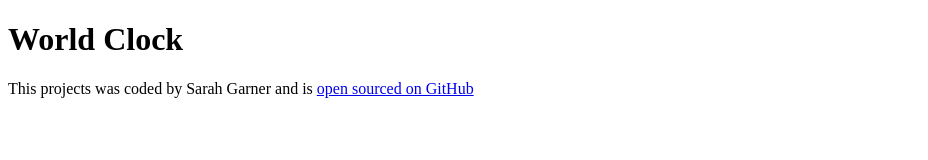
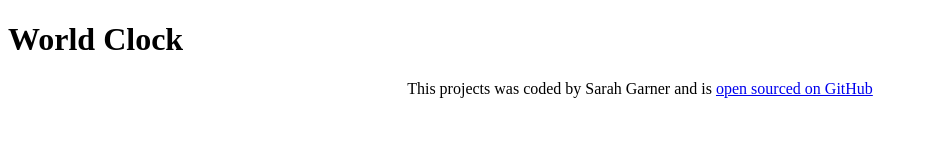
Before and after one commit to Sgarner13/WorldClock, a plain HTML site: page index.html in a window 1280 px wide. Shown: the whole page, without its empty margins (0-928 px from the left). Drawn offline with nearby package versions, Linux system fonts and the light colour scheme.

Commit message:
added GitHub link HTML and centred footer in CSS

```diff
--- a/index.html
+++ b/index.html
@@ -14,7 +14,9 @@
 
     <footer>
       This projects was coded by Sarah Garner and is
-      <a href="#" target="_blank"> open sourced on GitHub</a>
+      <a href="https://github.com/Sgarner13/WorldClock" target="_blank">
+        open sourced on GitHub</a
+      >
     </footer>
     <script src="src/script.js"></script>
   </body>
--- a/src/style.css
+++ b/src/style.css
@@ -0,0 +1,3 @@
+footer {
+  text-align: center;
+}
```
